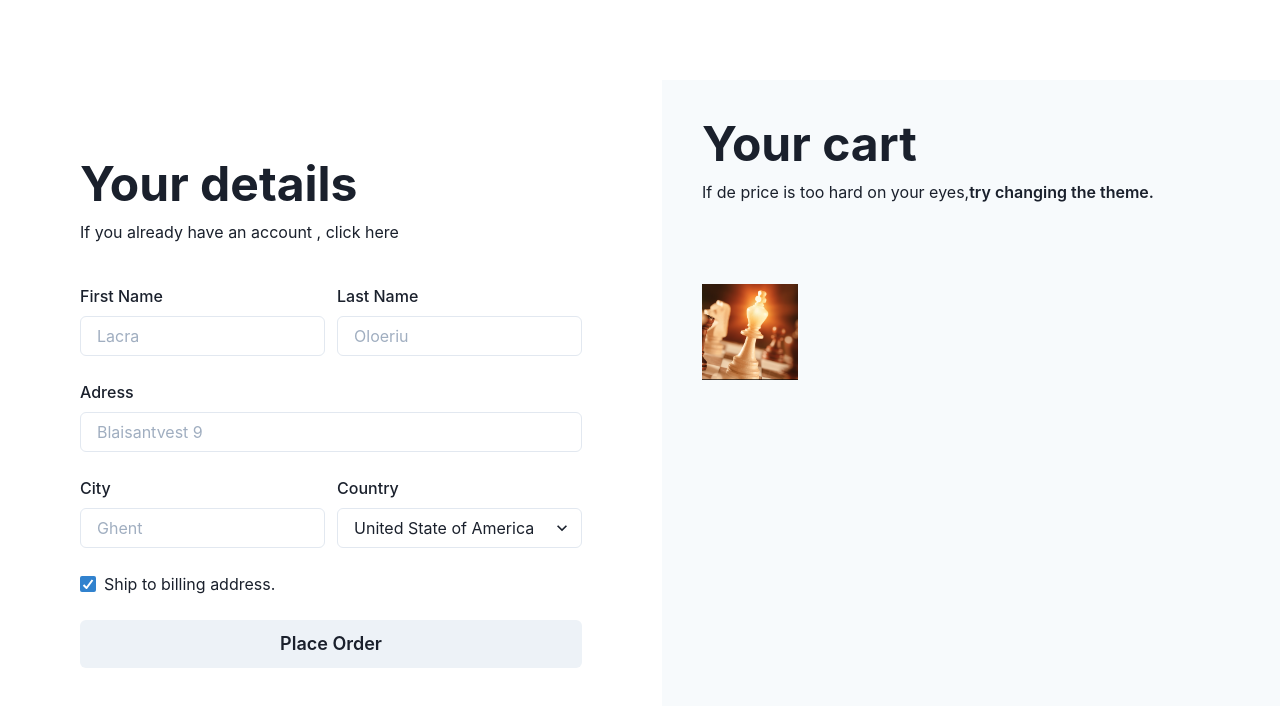
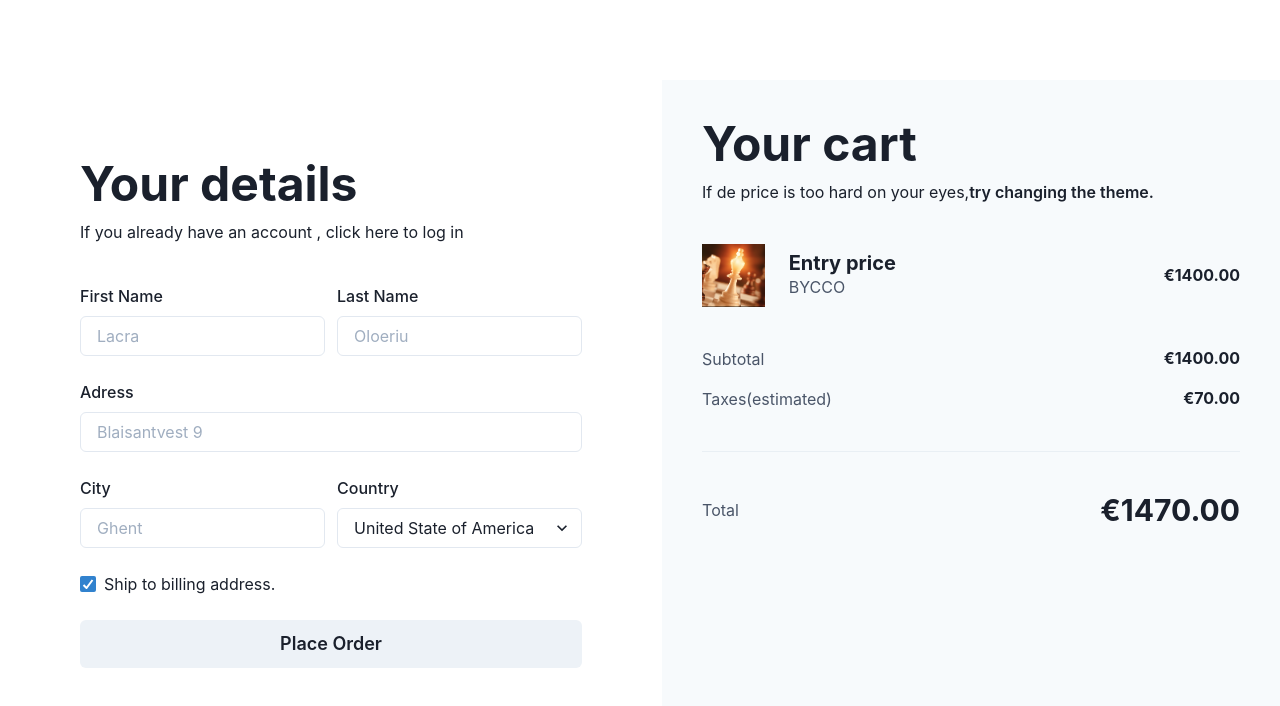
Before and after one commit to lacra-oloeriu/chakra-curs-ts, a React (Create React App) app: page / in a window 1280 px wide. Shown: the top 706 px of the page. Built offline with nearby package versions, Linux system fonts and the light colour scheme.

Commit message:
Create a dark mode Switcher in Chakra UI

```diff
--- a/src/cart.tsx
+++ b/src/cart.tsx
@@ -1,4 +1,4 @@
-import { AspectRatio } from "@chakra-ui/react";
+import { AspectRatio, Stack } from "@chakra-ui/react";
 import {
   Heading,
   VStack,
@@ -7,6 +7,7 @@ import {
   HStack,
   Image,
   Input,
+  Divider,
 } from "@chakra-ui/react";
 
 const Cart = () => {
@@ -28,11 +29,41 @@ const Cart = () => {
           </Button>
         </Text>
       </VStack>
-      <HStack spacing={6} alignItems="center" w="full" />
-      <AspectRatio ratio={1} w={24}>
-        <Image src={require('./images/logo-chessout.png')} alt="My logo" />
-      </AspectRatio>
-
+      <HStack spacing={6} alignItems="center" w="full">
+        <AspectRatio ratio={1} w={24}>
+          <Image src={require("./images/logo-chessout.png")} alt="My logo" />
+        </AspectRatio>
+        <Stack
+          spacing={0}
+          w="full"
+          direction="row"
+          justifyContent="space-between"
+          alignItems="center"
+        >
+          <VStack w="full" spacing={0} alignItems="start">
+            <Heading size="md">Entry price</Heading>
+            <Text color="gray.600">BYCCO</Text>
+          </VStack>
+        </Stack>
+        <Heading size="sm" textAlign="end">
+          €1400.00
+        </Heading>
+      </HStack>
+      <VStack spacing={4} alignItems="stretch" w="full">
+        <HStack justifyContent="space-between">
+          <Text color="gray.600"> Subtotal</Text>
+          <Heading size="sm">€1400.00 </Heading>
+        </HStack>
+        <HStack justifyContent="space-between">
+          <Text color="gray.600">Taxes(estimated)</Text>
+          <Heading size="sm">€70.00 </Heading>
+        </HStack>
+      </VStack>
+      <Divider />
+      <HStack justifyContent="space-between" w="full">
+        <Text color="gray.600">Total</Text>
+        <Heading size="lg">€1470.00 </Heading>
+      </HStack>
     </VStack>
   );
 };
--- a/src/details.tsx
+++ b/src/details.tsx
@@ -18,7 +18,7 @@ const Details = () => {
     <VStack w="full" h="full" p={20} spacing={10} alignItems="flex-start">
       <VStack spacing={3} alignItems="flex-start">
         <Heading size="2xl"> Your details</Heading>
-        <Text> If you already have an account , click here </Text>
+        <Text> If you already have an account , click here to log in </Text>
       </VStack>
       <SimpleGrid columns={2} columnGap={3} rowGap={6} w="full">
         <GridItem colSpan={1}>
```
